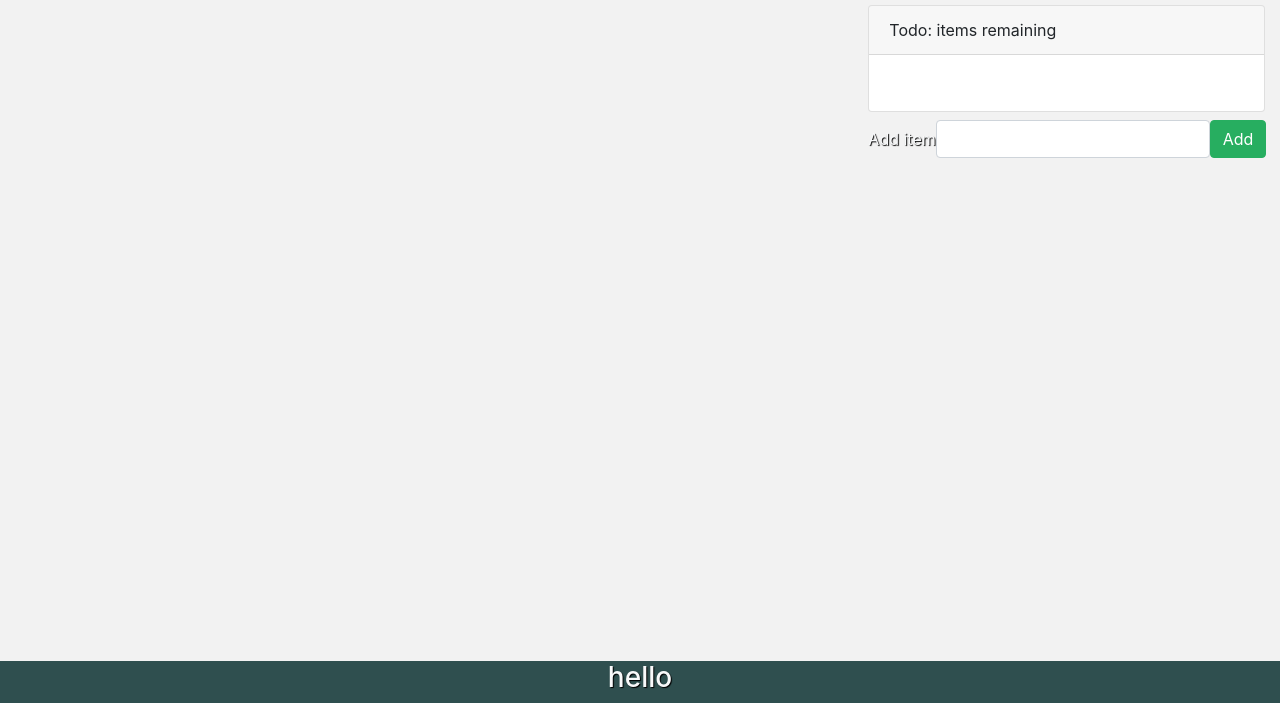
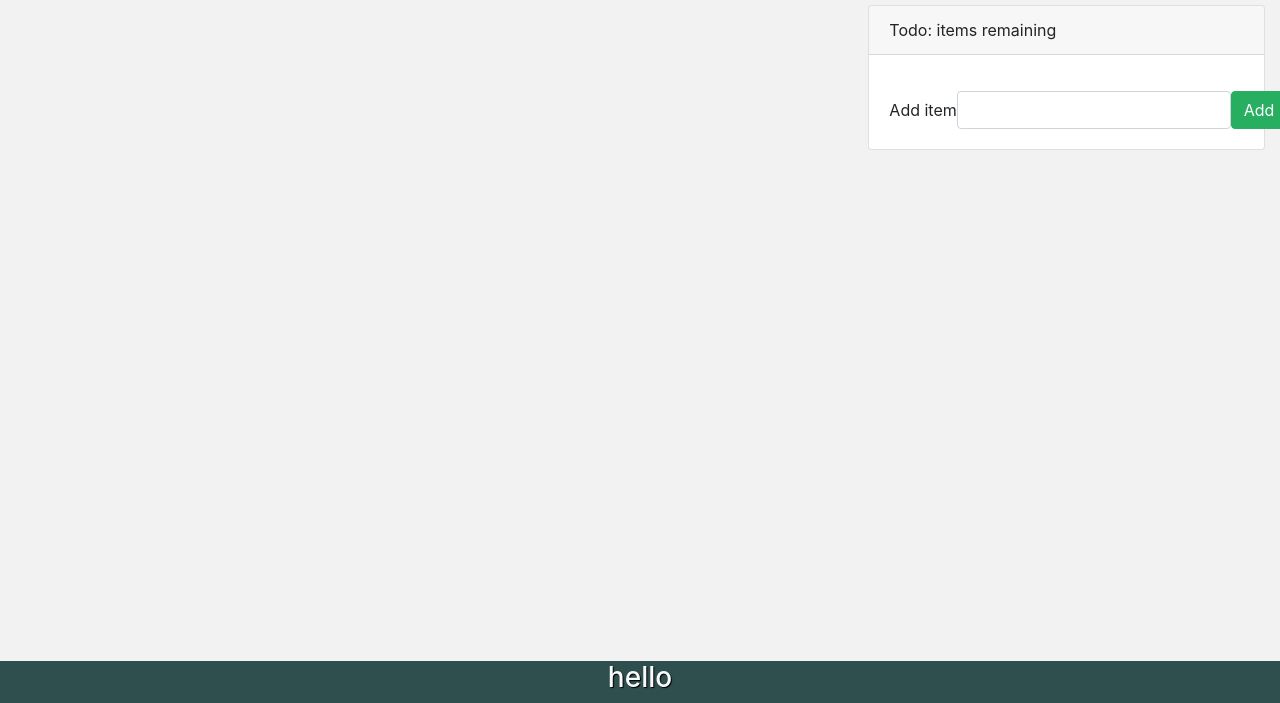
Before and after one commit to SamuelJTaylor22/inspire, a website with bundled scripts: page index.html in a window 1280 px wide. Shown: the part 97-800 px from the top of the page. Built offline with nearby package versions, Linux system fonts and the light colour scheme; no server answers.

Commit message:
some css

```diff
--- a/index.html
+++ b/index.html
@@ -22,22 +22,22 @@
             <div class="col">
                 <h3 id="weather"class="text-shadow text-light"></h3>
             </div>
-            <div class="col-4" id="">
+            <div class="col-4 d-flex flex-column align-items-end" id="">
                 <div class="card">
                     <div class="card-header">Todo: <span id="count"></span> items remaining</div>
                     <div class="card-body" >
                         <ul id="todo">
 
                         </ul>
+                        <form class="form-inline mt-2" onsubmit="app.todoController.addTodo(event)">
+                            <div class="form-group">
+                                <label for="tododesc">Add item</label>
+                                <input type="text" name="tododesc" id="tododesc" class="form-control" placeholder="" aria-describedby="helpId">
+                                <button type="submit" class="btn btn-success">Add</button>
+                            </div>
+                        </form>
                     </div>
                 </div>
-                <form class="form-inline mt-2" onsubmit="app.todoController.addTodo(event)">
-                    <div class="form-group text-light text-shadow">
-                        <label for="tododesc">Add item</label>
-                        <input type="text" name="tododesc" id="tododesc" class="form-control" placeholder="" aria-describedby="helpId">
-                        <button type="submit" class="btn btn-success">Add</button>
-                    </div>
-                </form>
             </div>
         </div>
 
```
